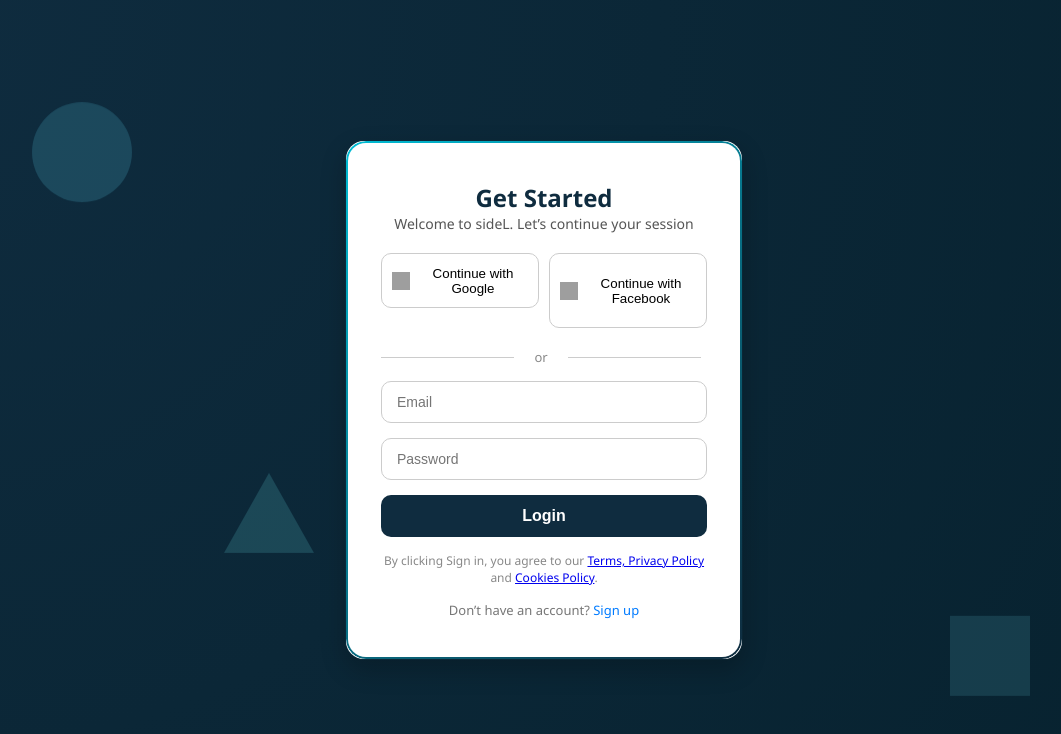
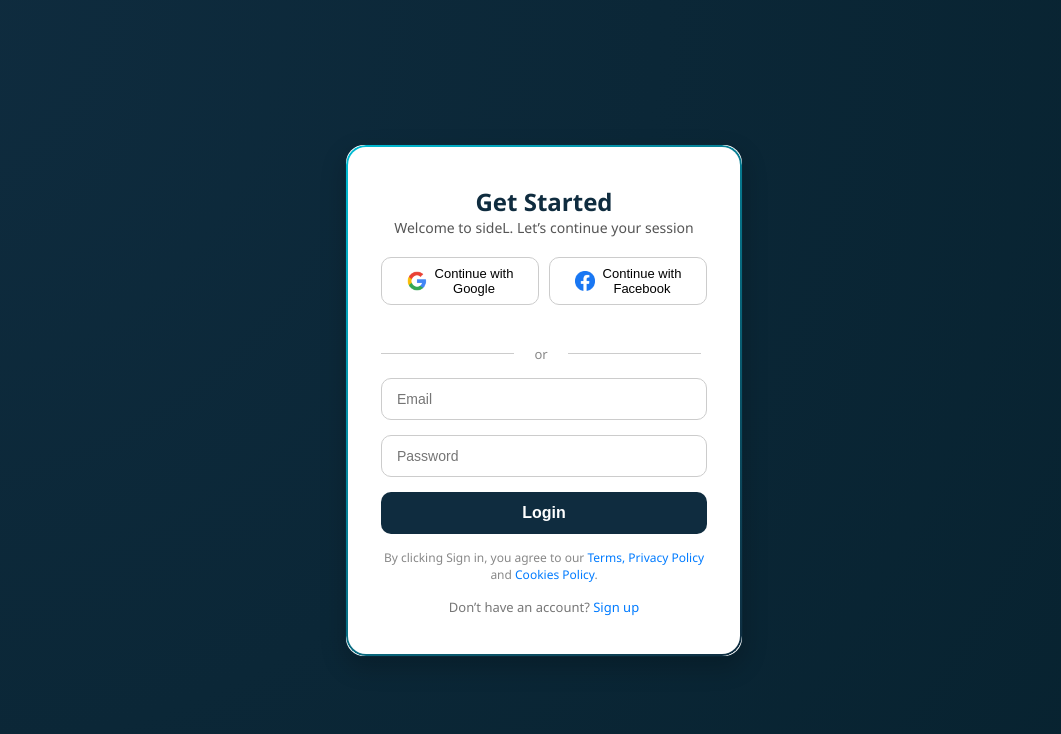
Before and after one commit to Penguinqt/sidel, a React (Create React App) app in the folder sidel-frontend/: page /login in a window 1280 px wide. Shown: the top 734 px of the page, without its empty margins (96-1157 px from the left). Built offline with nearby package versions, Linux system fonts and the light colour scheme; grey boxes are pictures that could not be loaded.

Commit message:
Login Page almost done

```diff
--- a/sidel-frontend/src/Components/LoginPage.jsx
+++ b/sidel-frontend/src/Components/LoginPage.jsx
@@ -1,14 +1,30 @@
-import React, { useEffect, useState } from "react";
+import React, { useEffect, useState} from "react";
 import "../Style/LoginPage.css";
 import { Link } from "react-router-dom";
+import { useNavigate} from "react-router-dom"
+import googleLogo from "../Assets/google-logo.png"
+import facebookLogo from "../Assets/facebook-logo.png"
 
 const LoginPage = () => {
   const [isLoaded, setIsLoaded] = useState(false);
+  const [email, setEmail] = useState("");
+  const [password, setPassword] = useState("");
+  const navigate = useNavigate();
+
+
 
   useEffect(() => {
     setIsLoaded(true);
   }, []);
 
+
+  const handleLogin = () => {
+    if(email === "admin@gmail.com" && password === "123456"){
+        navigate("/dashboard");
+    } else{
+       alert("Invalid Credentials");
+    }
+  }
   return (
     <div className={`login-container ${isLoaded ? "loaded" : ""}`}>
       <div className="login-card">
@@ -17,12 +33,12 @@ const LoginPage = () => {
 
         <div className="social-buttons">
           <button className="google-btn">
-            <img src="/google-icon.png" alt="Google" className="icon" />
-            Continue with Google
+            <img src={googleLogo} alt="Google" className="icon" />
+            Continue with <br />Google
           </button>
           <button className="facebook-btn">
-            <img src="/facebook-icon.png" alt="Facebook" className="icon" />
-            Continue with Facebook
+            <img src={facebookLogo} alt="Facebook" className="icon" />
+            Continue with  <br /> Facebook
           </button>
         </div>
 
@@ -33,9 +49,23 @@ const LoginPage = () => {
         </div>
 
         <form className="login-form">
-          <input type="email" placeholder="Email" required />
-          <input type="password" placeholder="Password" required />
-          <button type="submit" className="login-btn">Login</button>
+          <input
+            type="email"
+            placeholder="Email"
+            onChange={(e) => setEmail(e.target.value)}
+          />
+
+          <input
+            type="password"
+            placeholder="Password"
+            onChange={(e) => setPassword(e.target.value)}
+          />
+          <button
+            type="submit"
+            className="login-btn"
+            onClick={handleLogin}
+            >Login
+            </button>
         </form>
 
         <p className="terms-text">
@@ -48,12 +78,7 @@ const LoginPage = () => {
         </p>
       </div>
 
-      {/* Floating visuals */}
-      <div className="floating-shapes">
-        <div className="shape circle"></div>
-        <div className="shape square"></div>
-        <div className="shape triangle"></div>
-      </div>
+
     </div>
   );
 };
--- a/sidel-frontend/src/Style/LandingPage.css
+++ b/sidel-frontend/src/Style/LandingPage.css
@@ -10,80 +10,7 @@
   font-family: -apple-system, BlinkMacSystemFont, 'Segoe UI', Roboto, Oxygen, Ubuntu, Cantarell, sans-serif;
 }
 
-.header {
-  display: flex;
-  justify-content: space-between;
-  align-items: center;
-  padding: 1.5rem 3rem;
-  background: rgba(255, 255, 255, 0.3);
-  backdrop-filter: blur(10px);
-}
 
-.logo {
-  font-size: 1.5rem;
-  font-weight: 600;
-  color: #1a1a1a;
-}
-
-.nav {
-  display: flex;
-  gap: 2rem;
-  align-items: center;
-}
-
-.nav-links {
-  display: flex;
-  gap: 2rem;
-  list-style: none;
-}
-
-.nav-links a {
-  text-decoration: none;
-  color: #1a1a1a;
-  font-weight: 500;
-  transition: color 0.3s ease;
-}
-
-.nav-links a:hover {
-  color: #2c5f6f;
-}
-
-.auth-buttons {
-  display: flex;
-  gap: 1rem;
-}
-
-.btn {
-  padding: 0.6rem 1.5rem;
-  border-radius: 20px;
-  font-weight: 600;
-  cursor: pointer;
-  transition: all 0.3s ease;
-  border: none;
-  font-size: 0.95rem;
-}
-
-.btn-login {
-  background: #2c5f6f;
-  color: white;
-}
-
-.btn-login:hover {
-  background: #234a56;
-  transform: translateY(-2px);
-}
-
-.btn-signup {
-  background: white;
-  color: #2c5f6f;
-  border: 2px solid #2c5f6f;
-}
-
-.btn-signup:hover {
-  background: #2c5f6f;
-  color: white;
-  transform: translateY(-2px);
-}
 
 .hero {
   display: flex;
--- a/sidel-frontend/src/Style/LoginPage.css
+++ b/sidel-frontend/src/Style/LoginPage.css
@@ -82,12 +82,11 @@
   inset: 0;
   border-radius: 20px;
   padding: 2px;
-  /**/
   background: linear-gradient(135deg, #00bcd4, #0f2c3f);
   mask: linear-gradient(#fff 0 0) content-box, linear-gradient(#fff 0 0);
   -webkit-mask: linear-gradient(#fff 0 0) content-box, linear-gradient(#fff 0 0);
   -webkit-mask-composite: xor;
-         mask-composite: exclude;
+  mask-composite: exclude;
   z-index: -1;
 }
 
@@ -103,7 +102,7 @@
   margin-bottom: 20px;
 }
 
-/* Social buttons */
+/* Social buttons - FIXED */
 .social-buttons {
   display: flex;
   gap: 10px;
@@ -118,22 +117,43 @@
   gap: 8px;
   border-radius: 10px;
   border: 1px solid #ccc;
-  padding: 10px;
+  padding: 12px 10px;
   cursor: pointer;
   background: #fff;
   font-weight: 500;
+  font-size: 13px;
   transition: all 0.3s ease;
+  text-align: center;
+  min-width: 0;
+  height: 48px; /* Fixed height for both buttons */
+  white-space: nowrap; /* Prevents text wrapping */
 }
 
 .social-buttons button:hover {
   transform: translateY(-3px);
-  box-shadow: 0 4px 10px rgba(0,0,0,0.1);
+  box-shadow: 0 4px 10px rgba(0, 0, 0, 0.1);
 }
 
-.google-btn img,
-.facebook-btn img {
-  width: 18px;
-  height: 18px;
+.icon {
+  width: 20px;
+  height: 20px;
+  object-fit: contain;
+  flex-shrink: 0; /* Prevents icon from shrinking */
+}
+
+.google-btn {
+  width: 50px;
+}
+
+/* Optional: Make buttons stack on smaller screens */
+@media (max-width: 480px) {
+  .social-buttons {
+    flex-direction: column;
+  }
+
+  .social-buttons button {
+    width: 100%;
+  }
 }
 
 /* Divider */
@@ -199,6 +219,15 @@
   margin-top: 15px;
 }
 
+.terms-text a {
+  color: #007bff;
+  text-decoration: none;
+}
+
+.terms-text a:hover {
+  text-decoration: underline;
+}
+
 /* Footer link */
 .footer-text {
   margin-top: 15px;
```
Also changed, not shown: sidel-frontend/src/Assets/facebook-logo.png (added), sidel-frontend/src/Assets/google-logo.png (added).
